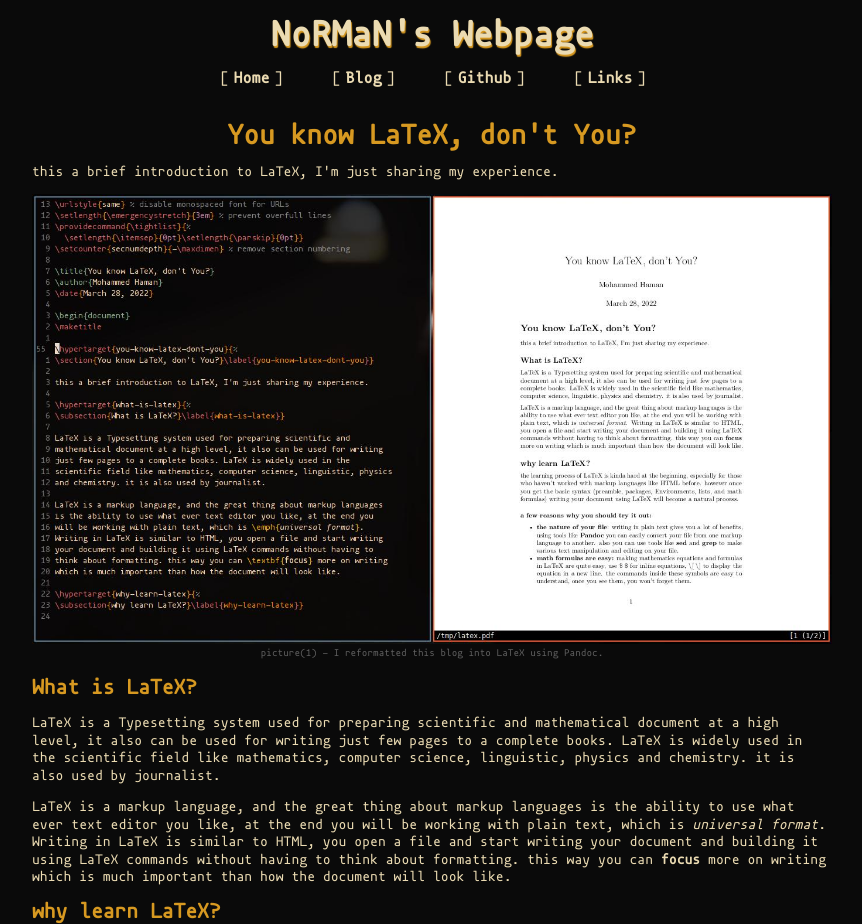
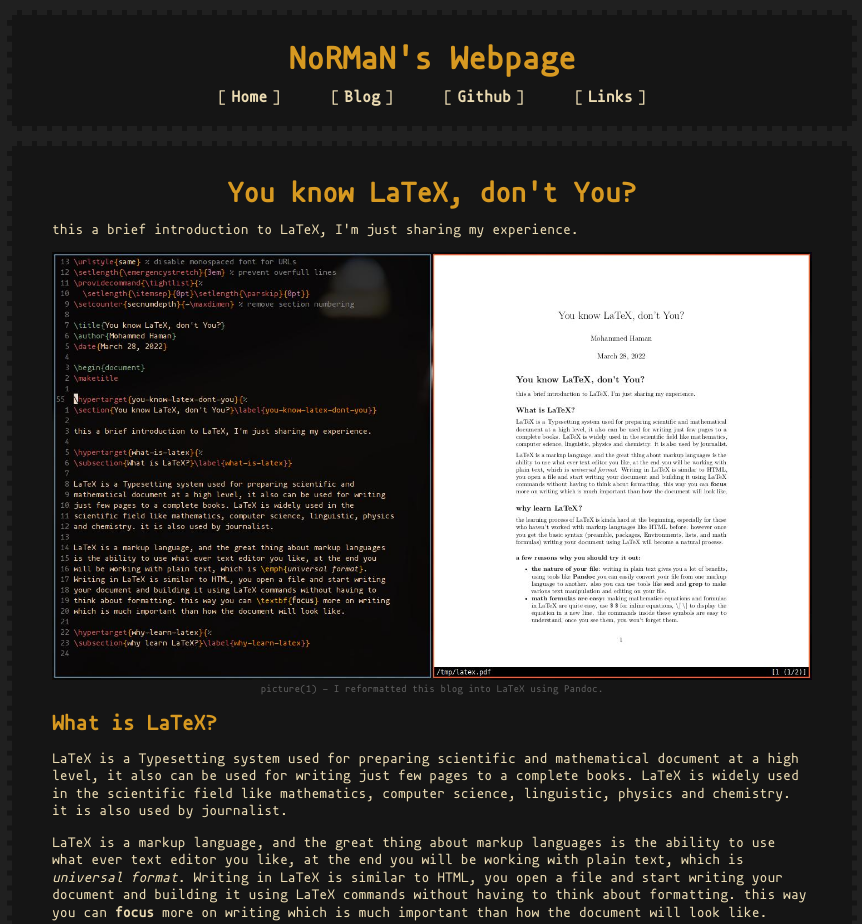
Before and after one commit to NoRMaNxLLy/NoRMaNxLLy.github.io, a plain HTML site: page blog/latex.html in a window 1280 px wide. Shown: the top 924 px of the page, without its empty margins (208-1070 px from the left). Drawn offline with Linux system fonts and the light colour scheme.

Commit message:
style changes.

```diff
--- a/blog/latex.html
+++ b/blog/latex.html
@@ -62,14 +62,14 @@
                     tools like <a href="https://www.gnu.org/software/sed/manual/sed.html"><b>sed</b></a>
                     and <a href="https://www.gnu.org/software/grep/"><b>grep</b></a> to make various text
                     manipulation and editing on your file.
-                </li>
+                </li><br>
 
                 <li>
                     <b> math formulas are easy: </b> making mathematics equations and formulas in LaTeX are
                     quite easy, use $ $ for inline equations, \[ \] to display the equation in
                     a new line. the commands inside these symbols are easy to understand, once you
                     see them, you won't forget them.
-                </li>
+                </li><br>
 
                 <li>
                     <b> content is more important than the looking: </b>
@@ -77,18 +77,18 @@
                     this is true if we would hung up our document on the wall, however a document
                     has to be read and not hung up in a picture gallery. readability and understandability
                     is much more important than the beautiful look, that's what LaTeX tries to achieve.
-                </li>
+                </li><br>
 
                 <li>
                     <b>it's available on almost any Operating System:</b> the LaTeX engine is
                     available on every OS we use as far as i know. it is available on Linux, BSD,
                     Mac, and Windows. also you have the freedom to use your favorite text Editor for writing,
                     so you are not restricted to a specific WYSIWYG software like Word or LibreOffice.
-                </li>
+                </li><br>
 
                 <li>
                     <b> and most important: </b> it's <a href="https://www.latex-project.org/lppl/">free.</a>
-                </li>
+                </li><br>
             </ul>
 
             <h2> where to start: </h2>
--- a/css/style.css
+++ b/css/style.css
@@ -6,40 +6,45 @@
     font-weight: normal;
     font-style: normal;
 }
-/* CSS variables
-   Generated by 'wal' */
+
 :root {
-    --background:   #0a0a0a;
+    --background1:  #202020;
+    --background2:  #151515;
     --foreground:   #ebdbb2;
     --primary:      #d79921;
-    --color0:       #202020;
-    --color8:       #5f5f5f;
+    --color0:       #101010;
+    --color8:       #606060;
+    --color7:       #a89984;
+    --color15:      #ebdbb2;
 }
 
 body {
-    max-width: 800px;
-    margin: 2% auto;
+    max-width: 850px;
+    margin: 10px auto;
     color: var(--foreground);
-    background-color: var(--background) ;
+    background-color: var(--background1) ;
     font-family:mononoki ;
 }
 
 header {
-    font-size: 18px;
+    padding: 15px 0 5px 0;
+    font-size: 16px;
     text-align: center;
     /*border-bottom: 1px dashed var(--foreground);*/
     line-height: 100%;
-    margin-bottom: 5%;
 }
 
 header > h1 {
+    color: var(--primary);
     font-weight: bold;
-    text-shadow: 1px 2px 1px var(--primary);
+    /* i really dont know how this shadow thing works */
+    text-shadow: 2px 2px 2px var(--background);
+    text-align: center;
 }
 
 header > img {
     width: 20%;
-    border: 2px solid var(--foreground);
+    border: 5px dashed var(--background1);
 }
 
 .menu-item {
@@ -51,12 +56,13 @@ header > img {
 .menu-item > a {
     color: var(--foreground);
     text-decoration: none;
-    margin: 5px;
+    margin: 0px 5px;
     font-weight: bold;
 }
 
 main {
-    margin: 5% 0;
+    margin: 10px 0;
+    padding: 20px 40px;
     color: var(--foreground);
     line-height: 1.25em;
     font-size: 14px;
@@ -68,30 +74,21 @@ footer {
     text-align: center;
 }
 
-a {
+a, .menu-item > a:hover {
     color: var(--primary);
 }
 
 a:hover{
-    color: var(--primary);
+    color: var(--color15);
     text-decoration: underline;
 }
 
-header > h1 {
-    color: var(--color7);
+
+h1 {
     text-align: center;
 }
 
-h1 {
-    color: var(--primary);
-    text-align: center;
-}
-
-h2 {
-    color: var(--primary);
-}
-
-h3 {
+h1, h2, h3 {
     color: var(--primary);
 }
 
@@ -100,7 +97,14 @@ img {
     margin: auto ;
     width: 100% ;
 }
+
 .ar {
     font-family: DejaVu Sans ;
     direction: rtl ;
 }
+
+/* similar to  https://getimiskon.xyz/ */
+header, main {
+    background-color: var(--background2);
+    border: 5px dashed var(--background1);
+}
```
